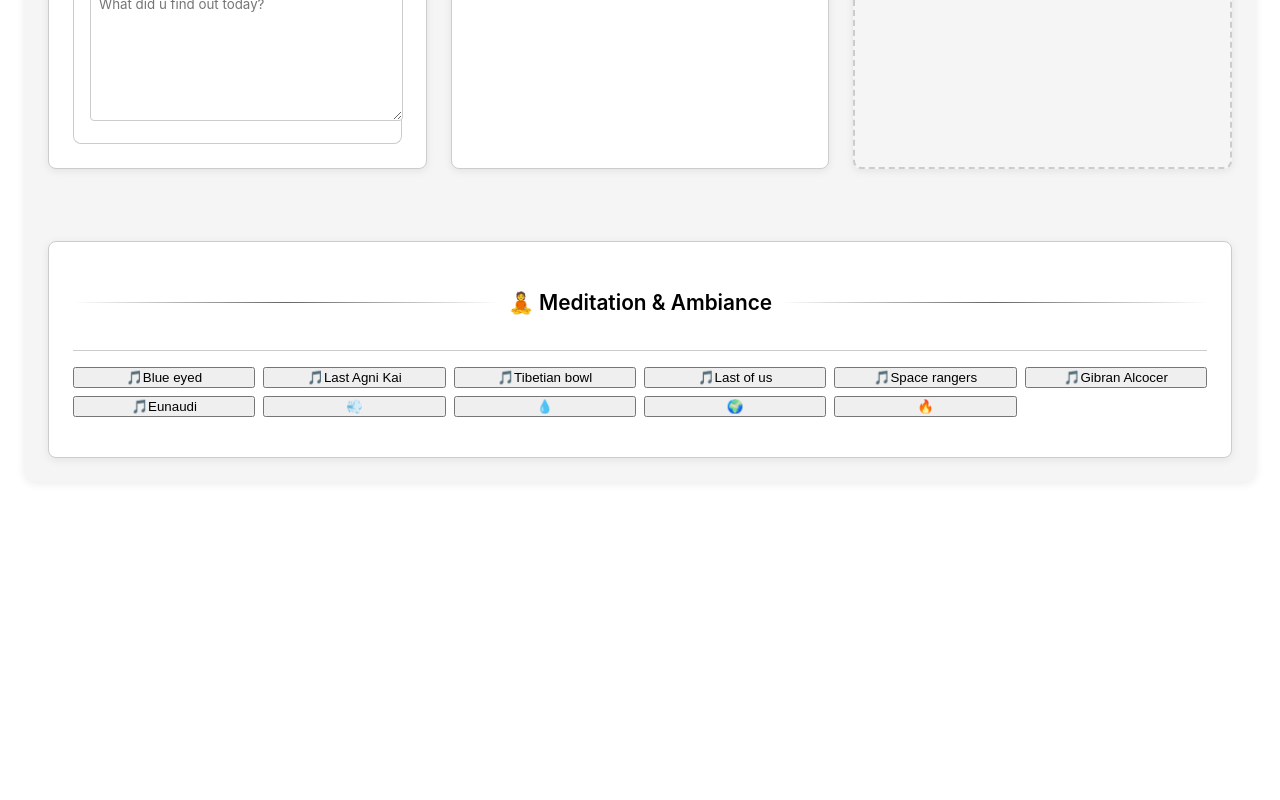
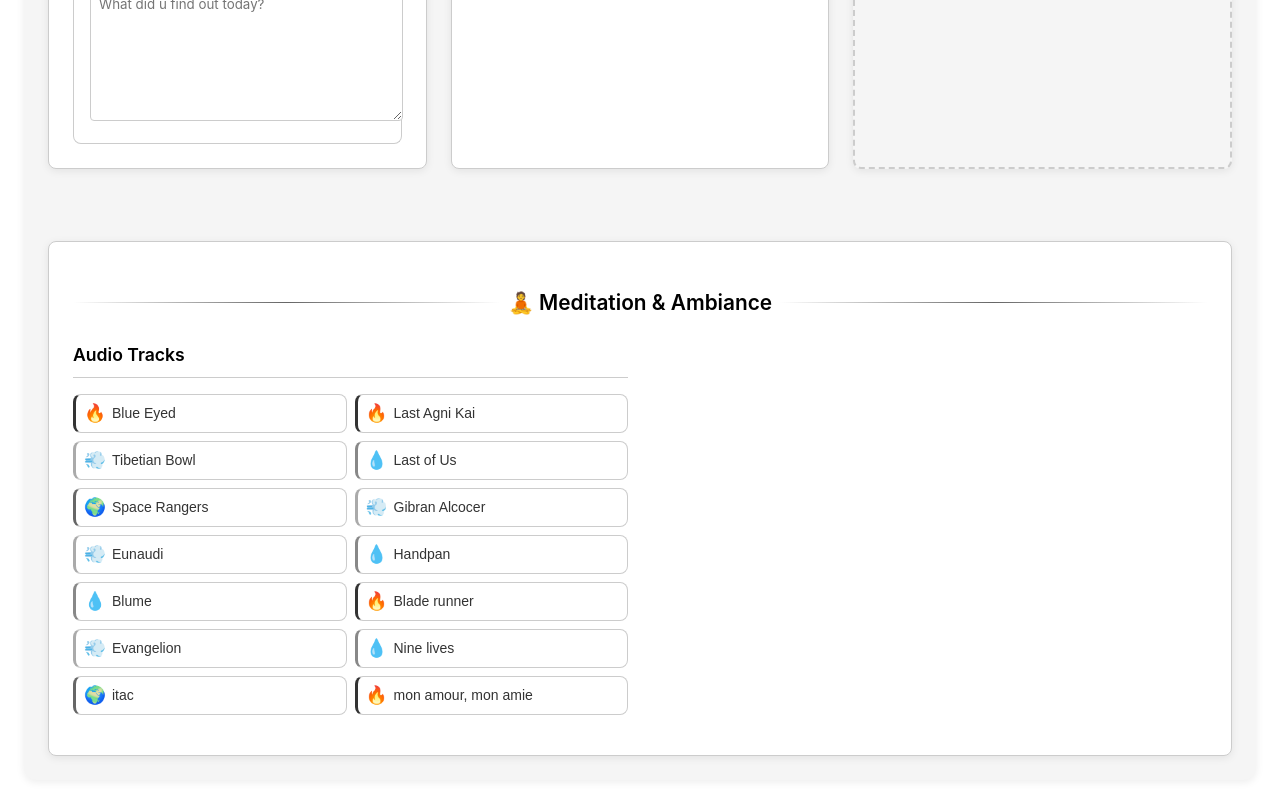
Before and after one commit to Q1W2E3R4T5Y6U7I8a/apd, a React (Create React App) app: page / in a window 1280 px wide. Shown: the part 1728-2528 px from the top of the page. Before the commit the page ends 2234 px from the top, so only its background shows below. Built offline with nearby package versions, Linux system fonts and the light colour scheme.

Commit message:
afdadsfdsaf

```diff
--- a/src/components/DailyEntry.jsx
+++ b/src/components/DailyEntry.jsx
@@ -70,7 +70,6 @@ const AutoResizeTextarea = ({ value, onChange, placeholder, className, autoFocus
     }
   }, [adjustHeight, autoFocus]);
 
-  // Color detection function
   const detectColors = (text) => {
     const colorMap = {
       '#red': '#ef4444',
@@ -99,7 +98,6 @@ const AutoResizeTextarea = ({ value, onChange, placeholder, className, autoFocus
     const newValue = e.target.value;
     onChange(newValue);
 
-    // Detect colors and notify parent
     if (onColorDetect) {
       const colors = detectColors(newValue);
       onColorDetect(colors);
@@ -124,7 +122,6 @@ const RichTextEditor = ({ value, onChange, placeholder, className, autoFocus, on
   const editorRef = useRef(null);
   const isComposingRef = useRef(false);
 
-  // Color detection function
   const detectColors = (text) => {
     const colorMap = {
       '#red': '#ef4444',
@@ -159,12 +156,10 @@ const RichTextEditor = ({ value, onChange, placeholder, className, autoFocus, on
     sel.addRange(range);
   };
 
-  // Initialize content when component mounts or value changes
   useEffect(() => {
     const el = editorRef.current;
     if (!el) return;
 
-    // Only update if the content is different
     if (el.innerHTML !== value) {
       el.innerHTML = value || '';
     }
@@ -181,7 +176,6 @@ const RichTextEditor = ({ value, onChange, placeholder, className, autoFocus, on
       const newValue = e.currentTarget.innerHTML;
       onChange(newValue);
 
-      // Detect colors and notify parent
       if (onColorDetect) {
         const colors = detectColors(newValue);
         onColorDetect(colors);
@@ -198,7 +192,6 @@ const RichTextEditor = ({ value, onChange, placeholder, className, autoFocus, on
     const newValue = e.currentTarget.innerHTML;
     onChange(newValue);
 
-    // Detect colors and notify parent
     if (onColorDetect) {
       const colors = detectColors(newValue);
       onColorDetect(colors);
@@ -207,11 +200,9 @@ const RichTextEditor = ({ value, onChange, placeholder, className, autoFocus, on
 
   const applyFormat = (command, value = null) => {
     document.execCommand(command, false, value);
-    // Trigger input event to update parent
     const newValue = editorRef.current.innerHTML;
     onChange(newValue);
 
-    // Detect colors and notify parent
     if (onColorDetect) {
       const colors = detectColors(newValue);
       onColorDetect(colors);
@@ -242,95 +233,309 @@ const RichTextEditor = ({ value, onChange, placeholder, className, autoFocus, on
   );
 };
 
+// ============================================
+// MEDITATION TRACKS - LOCAL MP3 FILES
+// ============================================
+const MEDITATION_TRACKS = [
+  {
+    id: 1,
+    title: "Blue Eyed",
+    type: "audio",
+    src: "Blue_eyed.mp3",
+    element: "fire"
+  },
+  {
+    id: 2,
+    title: "Last Agni Kai",
+    type: "audio",
+    src: "Agni_Kai.mp3",
+    element: "fire"
+  },
+  {
+    id: 3,
+    title: "Tibetian Bowl",
+    type: "audio",
+    src: "Tibetian_bowl.mp3",
+    element: "air"
+  },
+  {
+    id: 4,
+    title: "Last of Us",
+    type: "audio",
+    src: "Last_of_us.mp3",
+    element: "water"
+  },
+  {
+    id: 5,
+    title: "Space Rangers",
+    type: "audio",
+    src: "Space_Rangers.mp3",
+    element: "earth"
+  },
+  {
+    id: 6,
+    title: "Gibran Alcocer",
+    type: "audio",
+    src: "Gibran_Alcocer.mp3",
+    element: "air"
+  },
+  {
+    id: 7,
+    title: "Eunaudi",
+    type: "audio",
+    src: "Eunaudi.mp3",
+    element: "air"
+  },
+  {
+    id: 8,
+    title: "Handpan",
+    type: "audio",
+    src: "handpan.mp3",
+    element: "water"
+  },
+  {
+    id: 9,
+    title: "Blume",
+    type: "audio",
+    src: "Blume.mp3",
+    element: "water"
+  },
+  {
+    id: 10,
+    title: "Blade runner",
+    type: "audio",
+    src: "timer_music_1.mp3",
+    element: "fire"
+  },
+  {
+    id: 11,
+    title: "Evangelion",
+    type: "audio",
+    src: "timer_music_2.mp3",
+    element: "air"
+  },
+  {
+    id: 12,
+    title: "Nine lives",
+    type: "audio",
+    src: "timer_music_3.mp3",
+    element: "water"
+  },
+  {
+    id: 13,
+    title: "itac",
+    type: "audio",
+    src: "timer_music_4.mp3",
+    element: "earth"
+  },
+  {
+    id: 14,
+    title: "mon amour, mon amie",
+    type: "audio",
+    src: "timer_music_5.mp3",
+    element: "fire"
+  },
+];
+
+const MeditationSection = () => {
+  const [currentTrack, setCurrentTrack] = useState(null);
+  const [playingTrack, setPlayingTrack] = useState(null);
+  const [currentAudio, setCurrentAudio] = useState(null);
+  const audioRefs = useRef({});
+
+  const getTrackEmoji = (element) => {
+    switch(element) {
+      case 'air': return '💨';
+      case 'water': return '💧';
+      case 'earth': return '🌍';
+      case 'fire': return '🔥';
+      default: return '🎵';
+    }
+  };
+
+  const handleTrackClick = async (track) => {
+    if (currentTrack?.id === track.id) {
+      // Stop current track
+      if (playingTrack && playingTrack.type === 'audio') {
+        const audio = audioRefs.current[playingTrack.id];
+        if (audio) {
+          audio.pause();
+          audio.currentTime = 0;
+        }
+        setCurrentAudio(null);
+      }
+      setCurrentTrack(null);
+      setPlayingTrack(null);
+    } else {
+      // Stop any currently playing track
+      if (playingTrack && playingTrack.type === 'audio') {
+        const prevAudio = audioRefs.current[playingTrack.id];
+        if (prevAudio) {
+          prevAudio.pause();
+          prevAudio.currentTime = 0;
+        }
+        setCurrentAudio(null);
+      }
+
+      // Start new track
+      setCurrentTrack(track);
+      setPlayingTrack(track);
+
+      if (track.type === 'audio') {
+        try {
+          const audio = audioRefs.current[track.id];
+          if (audio) {
+            audio.loop = true;
+            audio.volume = 0.7;
+
+            try {
+              await audio.play();
+              setCurrentAudio(audio);
+            } catch (playError) {
+              console.log('Audio play failed:', playError);
+              audio.muted = true;
+              await audio.play();
+              audio.muted = false;
+              setCurrentAudio(audio);
+            }
+          }
+        } catch (error) {
+          console.log('Audio play failed:', error);
+        }
+      }
+    }
+  };
+
+  // Clean up audio on unmount
+  useEffect(() => {
+    return () => {
+      Object.values(audioRefs.current).forEach(audio => {
+        if (audio) {
+          audio.pause();
+          audio.currentTime = 0;
+        }
+      });
+    };
+  }, []);
+
+  return (
+    <div className="meditation-section">
+      <h3 className="section-subtitle">🧘 Meditation & Ambiance</h3>
+      <div className="meditation-grid">
+        <div className="other-tracks-section">
+          <div className="section-header">
+            <h4>Audio Tracks</h4>
+            {playingTrack && (
+              <button
+                onClick={() => {
+                  if (playingTrack.type === 'audio') {
+                    const audio = audioRefs.current[playingTrack.id];
+                    if (audio) {
+                      audio.pause();
+                      audio.currentTime = 0;
+                    }
+                    setCurrentAudio(null);
+                  }
+                  setCurrentTrack(null);
+                  setPlayingTrack(null);
+                }}
+                className="stop-meditation-button"
+              >
+                Stop {playingTrack.title}
+              </button>
+            )}
+          </div>
+          <div className="tracks-grid">
+            {MEDITATION_TRACKS.map(track => (
+              <div key={track.id} className="track-container">
+                <button
+                  onClick={() => handleTrackClick(track)}
+                  className={`track-button ${currentTrack?.id === track.id ? 'active' : ''} ${track.element}`}
+                >
+                  <span className="track-emoji">
+                    {getTrackEmoji(track.element)}
+                  </span>
+                  {track.title}
+                </button>
+                {track.type === 'audio' && (
+                  <audio
+                    ref={el => audioRefs.current[track.id] = el}
+                    src={track.src}
+                    preload="auto"
+                    onError={(e) => console.error('Audio error:', e)}
+                  />
+                )}
+              </div>
+            ))}
+          </div>
+          {playingTrack && playingTrack.type === 'audio' && currentAudio && (
+            <div className="now-playing">
+              <div className="now-playing-info">
+                <span className="now-playing-emoji">{getTrackEmoji(playingTrack.element)}</span>
+                <span className="now-playing-title">Now Playing: {playingTrack.title}</span>
+              </div>
+              <div className="audio-controls">
+                <button
+                  onClick={() => {
+                    const audio = audioRefs.current[playingTrack.id];
+                    if (audio) {
+                      if (audio.paused) {
+                        audio.play();
+                      } else {
+                        audio.pause();
+                      }
+                    }
+                  }}
+                  className="play-pause-button"
+                >
+                  {currentAudio?.paused ? '▶️' : '⏸️'}
+                </button>
+                <input
+                  type="range"
+                  min="0"
+                  max="1"
+                  step="0.1"
+                  value={currentAudio?.volume || 0.7}
+                  onChange={(e) => {
+                    const audio = audioRefs.current[playingTrack.id];
+                    if (audio) {
+                      audio.volume = e.target.value;
+                    }
+                  }}
+                  className="volume-slider"
+                />
+              </div>
+            </div>
+          )}
+        </div>
+      </div>
+    </div>
+  );
+};
+
+// ============================================
+// MAIN COMPONENT
+// ============================================
 export default function DailyEntry() {
   const [entry, setEntry] = useState(initialState);
   const [history, setHistory] = useState([]);
   const [audio, setAudio] = useState(null);
   const [isMuted, setIsMuted] = useState(false);
   const [newTodoId, setNewTodoId] = useState(null);
-  const [fireplaceOn, setFireplaceOn] = useState(false);
-  const [currentMeditationTrack, setCurrentMeditationTrack] = useState(null);
 
-  // États unifiés pour le Pomodoro
+  // Pomodoro states
   const [isPomodoroActive, setIsPomodoroActive] = useState(false);
   const [timeLeft, setTimeLeft] = useState(0);
   const [pomodoroDuration, setPomodoroDuration] = useState(45);
   const [timerEndTime, setTimerEndTime] = useState(null);
   const timerRef = useRef(null);
 
-  // États pour la méditation
-  const [meditationTrack, setMeditationTrack] = useState(null);
-  const [isMeditationPlaying, setIsMeditationPlaying] = useState(false);
-
-const meditationTracks = [
-  {
-    id: 0,
-    title: "🔥 10h Fireplace",
-    url: "https://www.youtube.com/embed/L_LUpnjgPso?autoplay=1"
-  },
-  {
-    id: 1,
-    title: "Blue eyed",
-    url: "https://www.youtube.com/embed/_x7TrTX2kXU?autoplay=1"
-  },
-  {
-    id: 2,
-    title: "Last Agni Kai",
-    url: "https://www.youtube.com/embed/k_P6Xjx9Tnk?autoplay=1"
-  },
-  {
-    id: 3,
-    title: "Tibetian bowl",
-    url: "https://www.youtube.com/embed/gbSeNYzYCiA?autoplay=1"
-  },
-  {
-    id: 4,
-    title: "Last of us",
-    url: "https://www.youtube.com/embed/DvNF51-TSAQ?autoplay=1"
-  },
-  {
-    id: 5,
-    title: "Space rangers",
-    url: "https://www.youtube.com/embed/UVEDaZ4pzoM?autoplay=1"
-  },
-  {
-    id: 6,
-    title: "Gibran Alcocer",
-    url: "https://www.youtube.com/embed/GNJE__4ZtvE?autoplay=1"  // FIXED: changed to embed URL
-  },
-  {
-    id: 7,
-    title: "Eunaudi",
-    url: "https://www.youtube.com/embed/sewUDjJXMfs?start=614&autoplay=1"
-  },
-  {
-    id: 8,
-    title: "Air",
-    url: "https://www.youtube.com/embed/UCct3UJxC_g"
-  },
-  {
-    id: 9,
-    title: "Water",
-    url: "https://www.youtube.com/embed/z53UdQf-YYo?start=209"
-  },
-  {
-    id: 10,
-    title: "Earth",
-    url: "https://www.youtube.com/embed/UVEDaZ4pzoM"
-  },
-  {
-    id: 11,
-    title: "Fire",
-    url: "https://www.youtube.com/embed/qvZsPYOrmh0?start=240"
-  },
-];
-
   const tracks = [
-    "https://github.com/Q1W2E3R4T5Y6U7I8a/analyse-action-passee/raw/main/public/timer_music_1.mp3",
-    "https://github.com/Q1W2E3R4T5Y6U7I8a/analyse-action-passee/raw/main/public/timer_music_2.mp3",
-    "https://github.com/Q1W2E3R4T5Y6U7I8a/analyse-action-passee/raw/main/public/timer_music_3.mp3",
-    "https://github.com/Q1W2E3R4T5Y6U7I8a/analyse-action-passee/raw/main/public/timer_music_4.mp3",
-    "https://github.com/Q1W2E3R4T5Y6U7I8a/analyse-action-passee/raw/main/public/timer_music_5.mp3"
+    "timer_music_1.mp3",
+    "timer_music_2.mp3",
+    "timer_music_3.mp3",
+    "timer_music_4.mp3",
+    "timer_music_5.mp3"
   ];
 
   const changeDateBy = useCallback((days) => {
@@ -348,41 +553,36 @@ const changeDateBy = useCallback((days) => {
       }
     })) || [];
 
-  // FIX: Always use the todos from the found entry or previous entry
     const copiedTodos = found?.todos || prevEntry?.todos || initialState.todos;
 
     setEntry(found
       ? {
           ...found,
           habits: copiedHabits.length ? copiedHabits : found.habits || [],
-        todos: copiedTodos, // FIX: Use the proper todos
+          todos: copiedTodos,
           mostImportantTask: found.mostImportantTask ?? prevEntry?.mostImportantTask ?? ''
         }
       : {
           ...initialState,
           date: newDate,
           habits: copiedHabits,
-        todos: copiedTodos, // FIX: Use the proper todos
+          todos: copiedTodos,
           mostImportantTask: prevEntry?.mostImportantTask ?? ''
         }
     );
   }, [entry.date, history]);
 
-// ========== COPY TO TOMORROW FUNCTION (ENHANCED) ==========
   const copyToTomorrow = () => {
     const parsedTodayDate = parse(entry.date, 'dd/MM/yyyy', new Date());
     const tomorrowDate = format(addDays(parsedTodayDate, 1), 'dd/MM/yyyy');
 
-  // Find yesterday's entry to compare stats
     const yesterdayDate = format(subDays(parsedTodayDate, 1), 'dd/MM/yyyy');
     const yesterdayEntry = history.find(e => e.date === yesterdayDate);
 
-  // If yesterday exists, check if today's stats are identical to yesterday's
     if (yesterdayEntry) {
       const statsToCompare = ['efficiency', 'productivity', 'happiness', 'pomodoros'];
       const areStatsSame = statsToCompare.every(stat => entry[stat] === yesterdayEntry[stat]);
 
-    // Also compare energy levels
       const areEnergySame = ['air', 'fire', 'water', 'earth'].every(
         key => entry.energy[key] === yesterdayEntry.energy[key]
       );
@@ -392,7 +592,7 @@ const copyToTomorrow = () => {
           "Today's performance metrics and energy levels are exactly the same as yesterday. " +
           "Are you sure you want to copy this data to tomorrow?"
         );
-      if (!proceed) return; // Stop copying if user cancels
+        if (!proceed) return;
       }
     }
 
@@ -431,9 +631,8 @@ const copyToTomorrow = () => {
   • Daily reflections
   • Most Important Task`);
   };
-// ========== END COPY TO TOMORROW ==========
 
-  // Auto-save whenever entry changes
+  // Auto-save
   useEffect(() => {
     const saveTimer = setTimeout(() => {
       if (entry.date) {
@@ -454,7 +653,6 @@ useEffect(() => {
     return () => clearTimeout(saveTimer);
   }, [entry]);
 
-  // Load saved data
   // Load saved data
   useEffect(() => {
     const saved = loadData();
@@ -486,11 +684,10 @@ useEffect(() => {
             [today]: false
           }
         })) || initialState.habits,
-      todos: prevEntry.todos || initialState.todos, // FIX: Ensure todos are carried over
+        todos: prevEntry.todos || initialState.todos,
         mostImportantTask: prevEntry.mostImportantTask || ''
       });
     } else {
-    // If no previous entry exists, use today's date with initial state
       setEntry({
         ...initialState,
         date: today
@@ -498,7 +695,7 @@ useEffect(() => {
     }
   }, []);
 
-  // Timer effect unifié - FIXED: Play sound even when tab is not active
+  // Pomodoro timer effect
   useEffect(() => {
     if (isPomodoroActive && timerEndTime) {
       timerRef.current = setInterval(() => {
@@ -522,7 +719,6 @@ useEffect(() => {
     };
   }, [isPomodoroActive, timerEndTime]);
 
-  // Gérer le changement de visibilité de la page pour la précision du timer
   useEffect(() => {
     const handleVisibilityChange = () => {
       if (document.visibilityState === 'visible' && isPomodoroActive && timerEndTime) {
@@ -539,7 +735,6 @@ useEffect(() => {
     };
   }, [isPomodoroActive, timerEndTime]);
 
-  // Audio cleanup
   useEffect(() => {
     return () => {
       if (audio) {
@@ -572,7 +767,6 @@ useEffect(() => {
     handleChange('date', `${day}/${month}/${year}`);
   };
 
-  // Fonctions unifiées pour le Pomodoro - FIXED: Always play sound
   const startPomodoro = (duration) => {
     const durationInMinutes = typeof duration === 'number' ? duration : pomodoroDuration;
     const durationInSeconds = durationInMinutes * 60;
@@ -586,7 +780,7 @@ useEffect(() => {
     }
   };
 
-  const handlePomodoroEnd = () => {
+  const handlePomodoroEnd = async () => {
     clearInterval(timerRef.current);
     setIsPomodoroActive(false);
     document.title = 'Daily Entry';
@@ -602,21 +796,26 @@ useEffect(() => {
       }
     }));
 
-    // FIXED: Always play sound, even when tab is not active
     if (!isMuted) {
-      const randomTrack = Math.floor(Math.random() * tracks.length);
-      const newAudio = new Audio(tracks[randomTrack]);
+      try {
+        const randomTrack = tracks[Math.floor(Math.random() * tracks.length)];
+        const newAudio = new Audio(randomTrack);
+        newAudio.volume = 1.0;
+        newAudio.preload = 'auto';
 
-      // Force play and set volume to max
-      newAudio.volume = 1.0;
-      newAudio.play().catch(e => {
-        console.log('Audio play failed:', e);
-        // Retry once
-        setTimeout(() => {
-          newAudio.play().catch(e => console.log('Audio retry failed:', e));
-        }, 100);
-      });
+        try {
+          await newAudio.play();
           setAudio(newAudio);
+        } catch (playError) {
+          console.log('Pomodoro audio play failed:', playError);
+          newAudio.muted = true;
+          await newAudio.play();
+          newAudio.muted = false;
+          setAudio(newAudio);
+        }
+      } catch (error) {
+        console.error('Failed to play pomodoro end sound:', error);
+      }
     }
   };
 
@@ -628,6 +827,7 @@ useEffect(() => {
 
     if (audio) {
       audio.pause();
+      audio.currentTime = 0;
     }
   };
 
@@ -655,7 +855,6 @@ const handleTodoChange = (id, key, value, colors = []) => {
         todo.id === id ? {
           ...todo,
           [key]: value,
-        // Only update color if colors are detected, otherwise keep existing color
           ...(colors.length > 0 && { color: colors[0] })
         } : todo
       )
@@ -718,17 +917,9 @@ const handleTodoChange = (id, key, value, colors = []) => {
     }
   };
 
-const startMeditation = (track) => {
-  setCurrentMeditationTrack(track);
-};
-
-const stopMeditation = () => {
-  setCurrentMeditationTrack(null);
-};
-
   return (
     <div className="daily-entry">
-      {/* Section Pomodoro unifiée */}
+      {/* Pomodoro Section */}
       <div className="pomodoro-section" style={{
         marginBottom: '20px',
         padding: '20px',
@@ -809,7 +1000,6 @@ const stopMeditation = () => {
               {pomodoroDuration}min = {(pomodoroDuration / 60).toFixed(2)} pomodoro(s)
             </div>
 
-            {/* Boutons rapides */}
             <div className="quick-pomodoros">
               <button
                 onClick={() => startPomodoro(30)}
@@ -872,7 +1062,6 @@ const stopMeditation = () => {
               className="date-picker"
             />
             <button type="button" onClick={() => changeDateBy(1)}>Tomorrow &rarr;</button>
-            {/* ADDED COPY TO TOMORROW BUTTON */}
             <button type="button" onClick={copyToTomorrow} className="copy-tomorrow-button">
               📋 Copy to Tomorrow
             </button>
@@ -880,9 +1069,7 @@ const stopMeditation = () => {
         </div>
 
         <div className="bottom-section">
-          {/* Première ligne avec 3 colonnes - REORGANIZED */}
           <div className="three-column-row">
-            {/* Colonne 1: Energy Levels */}
             <div className="section-box energy-section">
               <h3 className="section-subtitle">Energy Levels</h3>
               <div className="energy-grid">
@@ -907,7 +1094,6 @@ const stopMeditation = () => {
               </div>
             </div>
 
-            {/* Colonne 2: Performance Metrics */}
             <div className="section-box metrics-section">
               <h3 className="section-subtitle">Performance Metrics</h3>
               <div className="metrics-grid">
@@ -953,7 +1139,6 @@ const stopMeditation = () => {
               </div>
             </div>
 
-            {/* Colonne 3: Todos */}
             <div className="section-box todos-section">
               <h3 className="section-subtitle">Daily Tasks</h3>
               <div className="todos-grid">
@@ -974,7 +1159,6 @@ const stopMeditation = () => {
                       value={todo.text || ''}
                       onChange={(value) => handleTodoChange(todo.id, 'text', value)}
                       onColorDetect={(colors) => {
-          // Only update the color, not the text
                         if (colors.length > 0) {
                           setEntry(prev => ({
                             ...prev,
@@ -1025,8 +1209,6 @@ const stopMeditation = () => {
             </div>
           </div>
 
-
-          {/* NOUVELLE LIGNE - Daily Reflections et tout le reste */}
           <div className="new-row">
             <div className="three-column-row">
               <div className="section-box insights-section">
@@ -1132,69 +1314,7 @@ const stopMeditation = () => {
             </div>
           </div>
 
-<div className="meditation-section">
-  <h3 className="section-subtitle">🧘 Meditation & Ambiance</h3>
-
-
-    <div className="other-tracks-section">
-      <div className="section-header">
-        {currentMeditationTrack && (
-          <button
-            onClick={stopMeditation}
-            className="stop-meditation-button"
-          >
-            Arrêter
-          </button>
-        )}
-      </div>
-
-      <div className="tracks-grid">
-        {meditationTracks.slice(1).map(track => (
-          <button
-            key={track.id}
-            onClick={() => {
-              if (currentMeditationTrack?.id === track.id) {
-                stopMeditation();
-              } else {
-                startMeditation(track);
-              }
-            }}
-            className={`track-button ${currentMeditationTrack?.id === track.id ? 'active' : ''} ${
-              track.title.includes('Air') ? 'air' :
-              track.title.includes('Water') ? 'water' :
-              track.title.includes('Earth') ? 'earth' :
-              track.title.includes('Fire') ? 'fire' : ''
-            }`}
-          >
-            <span className="track-emoji">
-              {track.title.includes('Air') ? '💨' :
-               track.title.includes('Water') ? '💧' :
-               track.title.includes('Earth') ? '🌍' :
-               track.title.includes('Fire') ? '🔥' : '🎵'}
-            </span>
-            {track.title.replace('Air', '').replace('Water', '').replace('Earth', '').replace('Fire', '').trim()}
-          </button>
-        ))}
-      </div>
-
-      {currentMeditationTrack && (
-        <div className="meditation-player">
-          <iframe
-            width="100%"
-            height="200"
-            src={currentMeditationTrack.url}
-            title={currentMeditationTrack.title}
-            frameBorder="0"
-            allow="accelerometer; autoplay; clipboard-write; encrypted-media; gyroscope; picture-in-picture"
-            allowFullScreen
-          ></iframe>
-        </div>
-      )}
-    </div>
-
-</div>
-
-
+          <MeditationSection />
         </div>
       </div>
     </div>
```
Also changed, not shown: 1 other file (tests, documents, lock files or other folders). Lines whose indentation alone changed are shown as unchanged.
